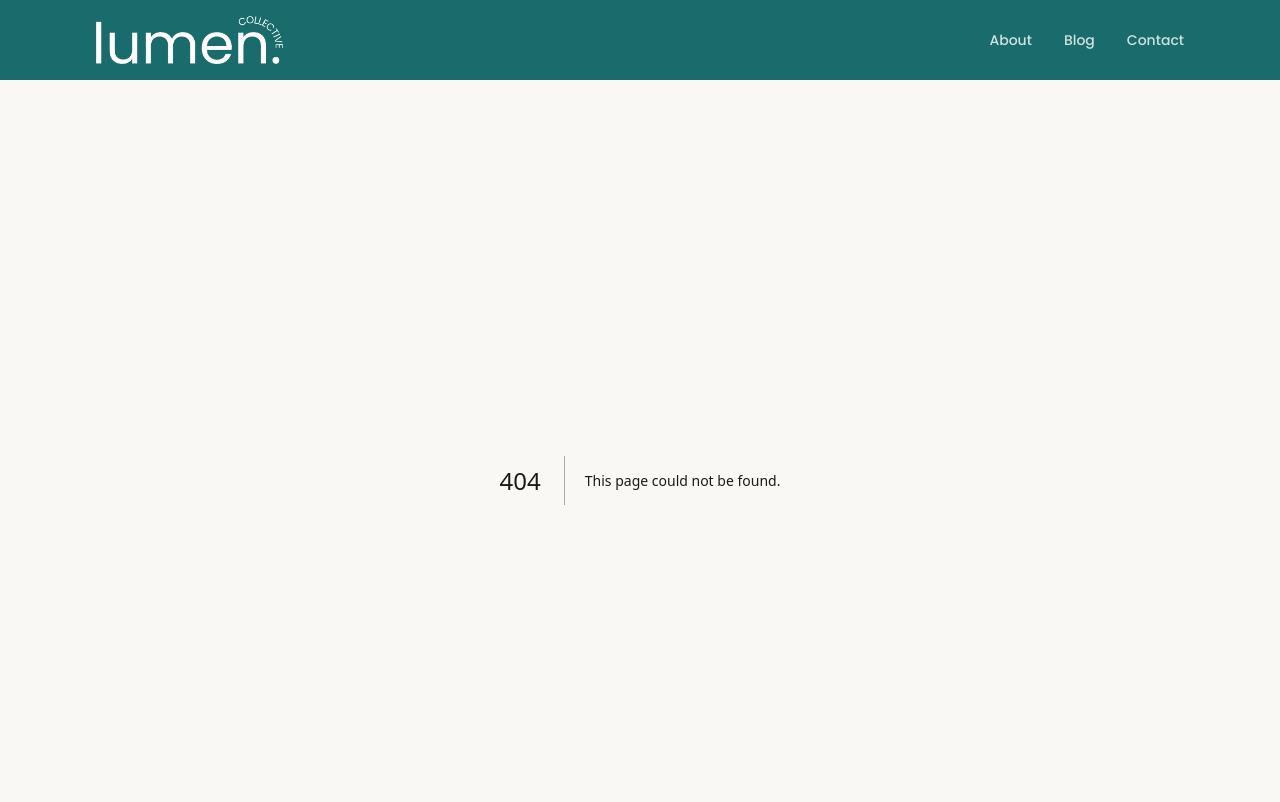
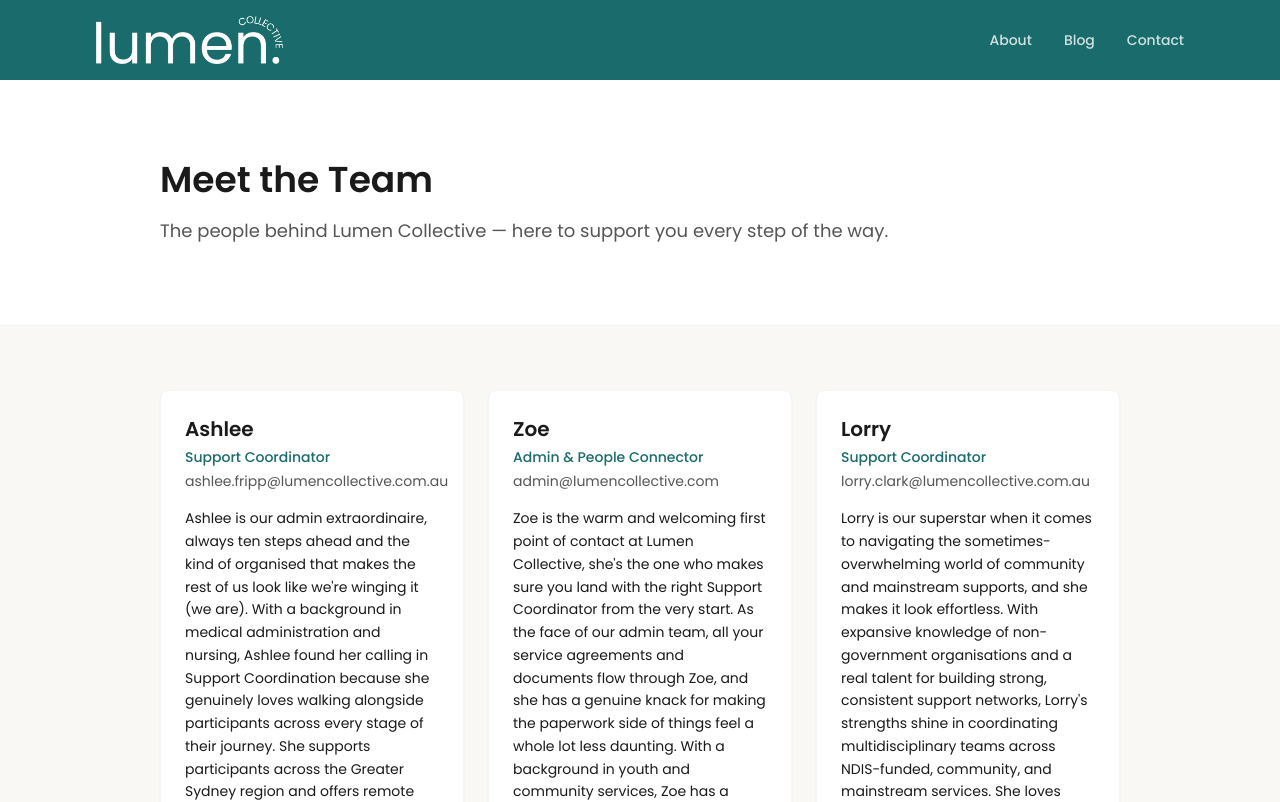
Before and after one commit to zoefripp/lumen-collective-website, a Next.js app: page /our-team in a window 1280 px wide. Before the commit this address had no page. Shown: the top 802 px of the page. Built offline with nearby package versions, Linux system fonts and the light colour scheme.

Commit message:
Create page.tsx

```diff
--- /dev/null
+++ b/app/our-team/page.tsx
@@ -0,0 +1,75 @@
+import type { Metadata } from "next";
+
+export const metadata: Metadata = {
+  title: "Meet the Team | Lumen Collective",
+  description: "Meet the people behind Lumen Collective — our Support Coordinators and admin who work alongside you every step of the way.",
+};
+
+const team = [
+  {
+    name: "Ashlee",
+    title: "Support Coordinator",
+    email: "ashlee.fripp@lumencollective.com.au",
+    bio: "Ashlee is our admin extraordinaire, always ten steps ahead and the kind of organised that makes the rest of us look like we're winging it (we are). With a background in medical administration and nursing, Ashlee found her calling in Support Coordination because she genuinely loves walking alongside participants across every stage of their journey. She supports participants across the Greater Sydney region and offers remote Support Coordination across NSW, QLD, and VIC, with deep expertise in complex medical needs, hospital discharges, and working across the full lifespan. Whether it's maximising every dollar of your plan, navigating a reassessment, coordinating a multidisciplinary team, or connecting you with the right providers, Ashlee has it handled.",
+  },
+  {
+    name: "Zoe",
+    title: "Admin & People Connector",
+    email: "admin@lumencollective.com",
+    bio: "Zoe is the warm and welcoming first point of contact at Lumen Collective, she's the one who makes sure you land with the right Support Coordinator from the very start. As the face of our admin team, all your service agreements and documents flow through Zoe, and she has a genuine knack for making the paperwork side of things feel a whole lot less daunting. With a background in youth and community services, Zoe has a particular passion for working with children and young people. She brings a solid industry network and a real drive to connect participants with supports that actually mean something to them.",
+  },
+  {
+    name: "Lorry",
+    title: "Support Coordinator",
+    email: "lorry.clark@lumencollective.com.au",
+    bio: "Lorry is our superstar when it comes to navigating the sometimes-overwhelming world of community and mainstream supports, and she makes it look effortless. With expansive knowledge of non-government organisations and a real talent for building strong, consistent support networks, Lorry's strengths shine in coordinating multidisciplinary teams across NDIS-funded, community, and mainstream services. She loves nothing more than getting out and about, offering in-person Support Coordination across the Illawarra and Newcastle regions, with remote SC available across NSW, VIC, and QLD.",
+  },
+];
+
+export default function OurTeamPage() {
+  return (
+    <div className="bg-offwhite min-h-screen">
+      {/* Header */}
+      <section className="py-16 md:py-20 bg-white border-b border-gray-100">
+        <div className="max-w-5xl mx-auto px-4 sm:px-6 lg:px-8">
+          <h1 className="text-3xl md:text-4xl font-semibold text-charcoal mb-4">
+            Meet the Team
+          </h1>
+          <p className="text-lg text-muted leading-relaxed">
+            The people behind Lumen Collective — here to support you every step of the way.
+          </p>
+        </div>
+      </section>
+
+      {/* Team Grid */}
+      <section className="py-12 md:py-16">
+        <div className="max-w-5xl mx-auto px-4 sm:px-6 lg:px-8">
+          <div className="grid grid-cols-1 md:grid-cols-2 lg:grid-cols-3 gap-6">
+            {team.map((member) => (
+              <div
+                key={member.name}
+                className="bg-white rounded-lg p-6 shadow-sm border border-gray-100"
+              >
+                <h2 className="text-xl font-semibold text-charcoal mb-1">
+                  {member.name}
+                </h2>
+                <p className="text-sm font-medium text-teal mb-1">
+                  {member.title}
+                </p>
+                <a
+                  href={`mailto:${member.email}`}
+                  className="text-sm text-muted hover:text-teal transition-colors duration-150 mb-4 block"
+                >
+                  {member.email}
+                </a>
+                <p className="text-charcoal leading-relaxed text-sm">
+                  {member.bio}
+                </p>
+              </div>
+            ))}
+          </div>
+        </div>
+      </section>
+    </div>
+  );
+}
```
